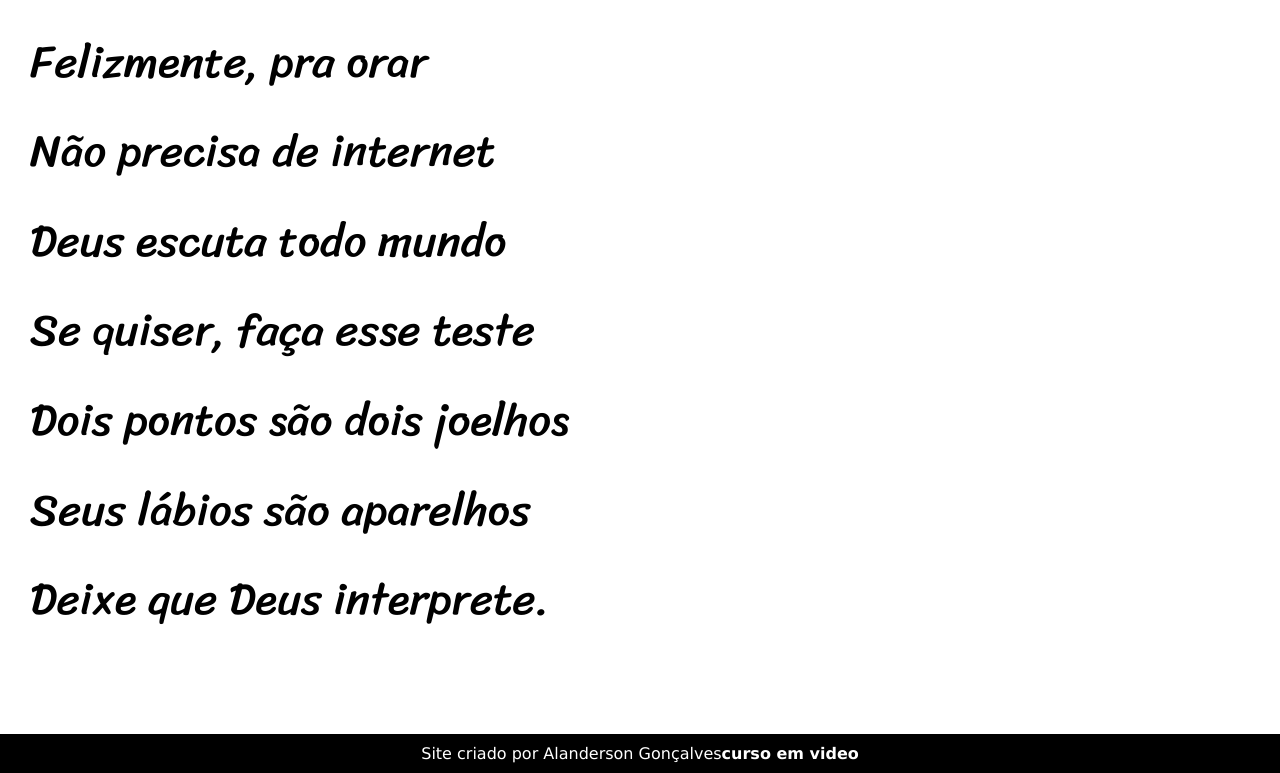
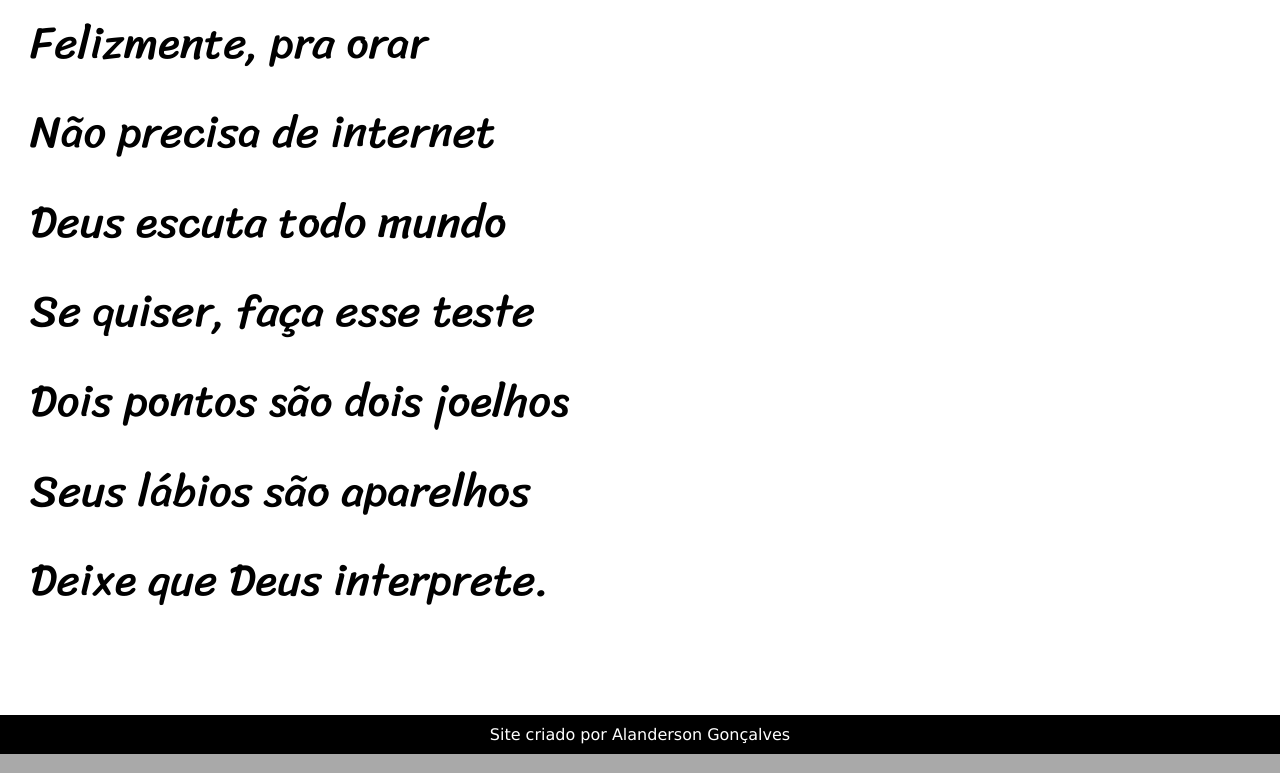
Before and after one commit to AlandersonP1/projeto-cordel, a plain HTML site: page index.html in a window 1280 px wide. Shown: the part 4134-4907 px from the top of the page. Drawn offline with Linux system fonts and the light colour scheme.

Commit message:
atualização

```diff
--- a/index.html
+++ b/index.html
@@ -76,7 +76,6 @@
     </p>
 </section>
 
-    //---
 
     <section class="normal">
         <p>
@@ -98,7 +97,7 @@
     </section>
     <footer>
 
-           <p> Site criado por Alanderson Gonçalves<a href="https://www.cursoemvideo.com" target="_blank">curso em video</a></a></p>
+           <p>Site criado por Alanderson Gonçalves</p>
     </footer>
 
     </body>
```
